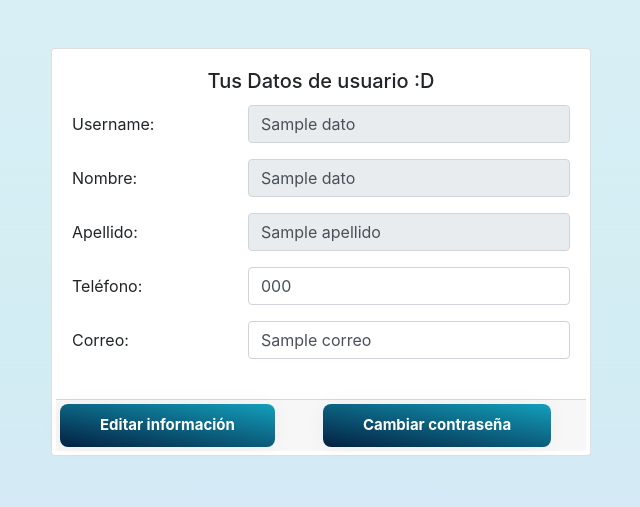
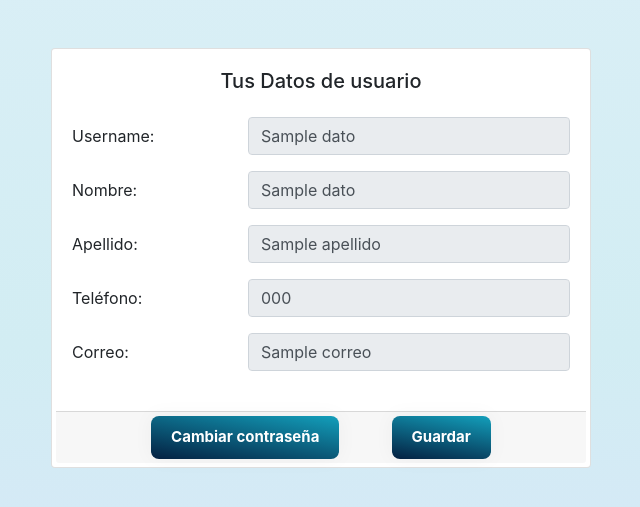
Before and after one commit to JefferssonVMT/Practicas-Proyecto, a Flask app: template templates/micuenta.html in a window 1280 px wide. Shown: the part 56-563 px from the top of the page, without its empty margins (319-959 px from the left). Run offline with Flask 2, Linux system fonts and the light colour scheme; the visitor is signed in with stand-in values (Sample User, id 1); the template is opened without the code that fills it: most values are stand-ins (such as "Sample title", 1, 10 or a date in 2020); some libraries are stand-ins or nearby versions; some web fonts are replaced.

Commit message:
:wrench::zap::bug:Manejo de errores, elementos visuales y validaciones

```diff
--- a/application.py
+++ b/application.py
@@ -60,15 +60,19 @@ def register():
 
         if not request.form.get("password") == request.form.get("confirmation"):
             flash("Las contraseñas no coinciden", "error")
-            return render_template("register.html")
+            return render_template("register.html", error = "confirmation")
 
         if not request.form.get("nombre_usuario") or not request.form.get("nombre") or not request.form.get("apellido"):
             flash("Datos invalidos o vacios", "error")
-            return render_template("register.html")
+            return render_template("register.html", error = "nombre")
+
+        if request.form.get("telefono") and not request.form.get("telefono").isdigit():
+            flash("Telefono invalido o formato incorrecto", "error")
+            return render_template("register.html", error = "telefono")
 
         if db.execute(f"SELECT * FROM usuarios WHERE nombre_usuario = '{request.form.get('nombre_usuario')}'").rowcount > 0:
-            flash("El usuario ya existe :(", "error")
-            return render_template("register.html")
+            flash("El usuario ya existe", "error")
+            return render_template("register.html", error = "username")
 
         else:
             password = generate_password_hash(request.form.get("password"))
@@ -106,7 +110,15 @@ def login():
 
     if request.method == "POST":
 
-        query = db.execute(f"select * from usuarios WHERE nombre_usuario = '{request.form.get('nombre_usuario')}'").fetchone()
+        if not request.form.get('nombre_usuario'):
+            flash("Debe ingresar el correo nombre de usuario", "error")
+            return render_template("login.html", error = "username")
+
+        elif not request.form.get('password'):
+            flash("Debe ingresar la contraseña", "error")
+            return render_template("login.html", error = "password")
+
+        query = db.execute(f"select * from usuarios WHERE nombre_usuario = '{request.form.get('nombre_usuario')}' or correo = '{request.form.get('nombre_usuario')}'").fetchone()
 
         if not query or not check_password_hash(query['hash'], request.form.get("password")):
             flash("Nombre o contraseña incorrectos", "error")
@@ -135,7 +147,11 @@ def cambiarcontraseña():
         # Validar que password y confirmation tengan los mismos valores
         if newpassword != confirmation:
             flash("Las contraseñas no coindicen", "error")
-            return render_template("actualizarcontraseña.html")
+            return render_template("actualizarcontraseña.html", error = "confirmation")
+
+        elif not newpassword and not confirmation:
+            flash("Debe ingresar los datos", "error")
+            return render_template("actualizarcontraseña.html", error = "password")
 
         # Ingresar los datos a la base de datos
         else:
@@ -160,14 +176,34 @@ def logout():
 @app.route("/micuenta", methods=["GET", "POST"])
 @login_required
 def micuenta():
+
+    usuario = db.execute(f"SELECT * FROM usuarios WHERE id = {session['user_id']}")
+
     if request.method == "GET":
-        usuario = db.execute(f"SELECT * FROM usuarios WHERE id = {session['user_id']}")
         return render_template("micuenta.html", usuario = usuario)
 
     elif request.method == "POST":
 
-        db.execute(f"UPDATE usuarios SET correo = '{request.form.get('correo')}', numero_telefono = '{request.form.get('phone')}' WHERE id = {session['user_id']}")
-        db.commit()
+        if request.form.get('phone') and not request.form.get('phone').isdigit():
+            flash("Telefono invalido o con formmato incorrecto", "error")
+            return render_template("micuenta.html", usuario = usuario, error = "phone")
+
+        if not request.form.get('phone') and request.form.get('mail'):
+            db.execute(f"UPDATE usuarios SET correo = '{request.form.get('mail')}' WHERE id = {session['user_id']}")
+            db.commit()
+
+        elif not request.form.get('mail') and request.form.get('phone'):
+            db.execute(f"UPDATE usuarios SET numero_telefono = '{request.form.get('phone')}' WHERE id = {session['user_id']}")
+            db.commit()
+
+        elif request.form.get('phone') and request.form.get('mail'):
+            db.execute(f"UPDATE usuarios SET correo = '{request.form.get('mail')}', '{request.form.get('phone')}' WHERE id = {session['user_id']}")
+            db.commit()
+
+        else:
+            flash("Nada que editar", "error")
+            return render_template("micuenta.html", usuario = usuario)
+
         flash("Cambios realizados", "exito")
 
         return redirect("/micuenta")
--- a/static/styles.css
+++ b/static/styles.css
@@ -6,7 +6,7 @@
 @import url("https://fonts.googleapis.com/css2?family=Wire+One&display=swap");
 @import url("https://fonts.googleapis.com/css?family=Raleway:400,700,900");
 /* Base styling */
-.publicacion, .icon {
+.icon {
   display: block;
   margin-left: auto;
   margin-right: auto;
@@ -76,10 +76,10 @@ body, html {
   }
 }
 
-#publicacion {
-  width: 700px;
-  height: 800px;
-  margin: 7em auto;
+#nuevpublicacion-box {
+  display: flex;
+  justify-content: center;
+  margin-top: 20vh;
 }
 
 #actualizarcontraseña {
@@ -88,7 +88,16 @@ body, html {
   margin: 7em auto;
 }
 
-.username {
+#cambiar_contraseña {
+  margin-right: 10%;
+  padding: 10%;
+}
+
+cam_pass {
+  padding: 6%;
+}
+
+.username, .nombre, #apellido, #correo, #telefono {
   width: 76%;
   color: #6d6c6c;
   font-family: serif;
@@ -105,7 +114,7 @@ body, html {
   margin-bottom: 50px;
   text-align: center;
   margin-bottom: 27px;
-  border: 2px solid rgba(0, 0, 0, 0.18) !important;
+  border: 2px solid rgba(0, 0, 0, 0.18);
 }
 
 .password {
@@ -125,11 +134,11 @@ body, html {
   margin-bottom: 50px;
   text-align: center;
   margin-bottom: 27px;
-  border: 2px solid rgba(0, 0, 0, 0.18) !important;
+  border: 2px solid rgba(0, 0, 0, 0.18);
 }
 
 .username:hover, .password:hover {
-  border: 2px solid #117dbb !important;
+  border: 2px solid #117dbb;
 }
 
 .submit {
@@ -138,8 +147,8 @@ body, html {
   color: #fff;
   background: linear-gradient(190deg, #139fbb 0%, #042041 100%);
   border: 0;
-  padding-left: 40px;
-  padding-right: 40px;
+  padding-left: 20px;
+  padding-right: 20px;
   padding-bottom: 10px;
   padding-top: 10px;
   font-weight: bold;
@@ -162,12 +171,6 @@ body, html {
   padding-top: 5%;
 }
 
-.publicacion {
-  width: 15rem;
-  height: 20rem;
-  padding-bottom: 5%;
-}
-
 .error, .exito {
   background-color: #f3d5d5;
   color: #2a2a2a;
--- a/static/styles.scss
+++ b/static/styles.scss
@@ -97,10 +97,10 @@ body, html {
     }
 }
 
-#publicacion{
-    width: 700px;
-    height: 800px;
-    margin: 7em auto;
+#nuevpublicacion-box{
+    display: flex;
+    justify-content: center;
+    margin-top: 20vh;
 }
 
 #actualizarcontraseña{
@@ -109,7 +109,16 @@ body, html {
     margin: 7em auto;
 }
 
-.username
+#cambiar_contraseña{
+    margin-right: 10%;
+    padding: 10%;
+}
+
+cam_pass{
+    padding: 6%;
+}
+
+.username, .nombre, #apellido, #correo, #telefono
 {
     width: 76%;
     color: rgb(109, 108, 108);
@@ -127,7 +136,7 @@ body, html {
     margin-bottom: 50px;
     text-align: center;
     margin-bottom: 27px;
-    border: 2px solid rgba(0, 0, 0, 0.18) !important;
+    border: 2px solid rgba(0, 0, 0, 0.18);
 }
 
 .password {
@@ -147,12 +156,12 @@ body, html {
     margin-bottom: 50px;
     text-align: center;
     margin-bottom: 27px;
-    border: 2px solid rgba(0, 0, 0, 0.18) !important;
+    border: 2px solid rgba(0, 0, 0, 0.18);
 }
 
 .username:hover, .password:hover
 {
-    border: 2px solid rgb(17, 125, 187) !important;
+    border: 2px solid rgb(17, 125, 187);
 }
 
 .submit {
@@ -161,8 +170,8 @@ body, html {
     color: #fff;
     background: linear-gradient(190deg, rgba(19,159,187,1) 0%, rgb(4, 32, 65) 100%);
     border: 0;
-    padding-left: 40px;
-    padding-right: 40px;
+    padding-left: 20px;
+    padding-right: 20px;
     padding-bottom: 10px;
     padding-top: 10px;
     font-weight: bold;
@@ -183,13 +192,6 @@ body, html {
     width: 7rem;
     height: 9rem;
     padding-top: 5%;
-    @extend %centrar;
-}
-
-.publicacion{
-    width: 15rem;
-    height: 20rem;
-    padding-bottom: 5%;
     @extend %centrar;
 }
 
--- a/templates/micuenta.html
+++ b/templates/micuenta.html
@@ -14,7 +14,7 @@
         <div class="col-12 col-md-6">
           <div class="card">
             <div class="card-body">
-              <h5 class="card-title text-center">Tus Datos de usuario :D</h5>
+              <h5 class="card-title text-center mb-4">Tus Datos de usuario</h5>
               <div class="mb-3 row">
                   {%for datos in usuario%}
                 <label for="username" class="col-sm-4 col-form-label">Username:</label>
@@ -43,17 +43,22 @@
               <div class="mb-3 row">
                 <label for="phone" class="col-sm-4 col-form-label">Teléfono:</label>
                 <div class="col-sm-8">
-                  <input type="tel" form="update-my-profile" class="form-control" id="phone" name="phone" placeholder="{{datos["numero_telefono"]}}"
-                    value="{{datos["numero_telefono"]}}">
+                  <input type="tel" form="update-my-profile" class="form-control" id="phone" name="phone" value="{{datos["numero_telefono"]}}" disabled>
                 </div>
               </div>
               {% else %}
               <div class="mb-3 row">
                 <label for="phone" class="col-sm-4 col-form-label">Teléfono:</label>
                 <div class="col-sm-8">
-                  <input type="tel" form="update-my-profile" class="form-control" id="phone" name="phone" placeholder="Numero telefonico"
-                    value="">
+                  <input type="tel" form="update-my-profile" class="form-control" id="phone" name="phone" placeholder="Numero telefonico" minlength="8">
                 </div>
+                {% if error %}
+                    <style>
+                        #{{error}}{
+                          border-color: red;
+                        }
+                    </style>
+                {% endif %}
               </div>
               {% endif %}
 
@@ -61,26 +66,27 @@
               <div class="mb-3 row">
                 <label for="correp" class="col-sm-4 col-form-label">Correo:</label>
                 <div class="col-sm-8">
-                  <input type="text" form="update-my-profile" class="form-control" id="correo" name="correo" value="{{datos["correo"]}}">
+                  <input type="email" form="update-my-profile" class="form-control" id="mail" name="correo" value="{{datos["correo"]}}" disabled>
                 </div>
               </div>
               {% else %}
               <div class="mb-3 row">
                 <label for="correp" class="col-sm-4 col-form-label">Correo:</label>
                 <div class="col-sm-8">
-                  <input type="text" form="update-my-profile" class="form-control" id="correo" name="correo" placeholder="Correo electronico">
+                  <input type="email" form="update-my-profile" class="form-control" name="correo" placeholder="Correo electronico">
                 </div>
               </div>
               {% endif %}
             </div>
             {%endfor%}
 
-            <div class="card-footer d-flex p-1 m-1">
+            <div class="card-footer d-flex justify-content-center p-1 m-1">
+              <a href="/actualizarcontraseña" id="cambiar_contraseña" class="p-0">
+                <input type="submit" class="submit" id="cam_pass" value="Cambiar contraseña">
+              </a>
               <form action="/micuenta" id="update-my-profile" method="post">
-              <input type="hidden" name="csrfmiddlewaretoken" value="RV5mrgHzkbPJwc5tZ5VRsWVfNpv8UxabHPILxeOnMbanZBeZ8uaU4sRE3r5zdvMM">
-                <input type="submit" value="Editar información" class="submit">
+              <input type="submit" value="Guardar" class="submit" style="height: 100%;">
               </form>
-              <a href="/actualizarcontraseña" class="submit ml-5">Cambiar contraseña</a>
             </div>
           </div>
         </div>
--- a/templates/nuevapublicacion.html
+++ b/templates/nuevapublicacion.html
@@ -6,7 +6,7 @@
 
 {% block main %}
 
-<div class="nuevpublicacion-box">
+<div id="nuevpublicacion-box">
     <div class="caja" id="publicacion" align="center">
         <form action="/nuevapublicacion" method="post">
 
@@ -24,12 +24,10 @@
             <div class="row mt-1 ml-1 mr-1">
                 <div class="col-6">
                     <label for="exampleFormControlFile1">Imagen 1</label>
-                    <img class="publicacion" src="static/imagenes/agregar.png" />
                     <input type="file" class="form-control-file" id="exampleFormControlFile1">
                 </div>
                 <div class="col-6">
                     <label for="exampleFormControlFile1">Imagen 2</label>
-                    <img class="publicacion" src="static/imagenes/agregar.png" />
                     <input type="file" class="form-control-file" id="exampleFormControlFile1">
                 </div>
             </div>
```
Also changed, not shown: templates/actualizarcontraseña.html (+17 -3 lines), templates/login.html (+10 -3 lines), templates/register.html (+26 -13 lines), static/imagenes/agregar.png (deleted), 1 other file.
